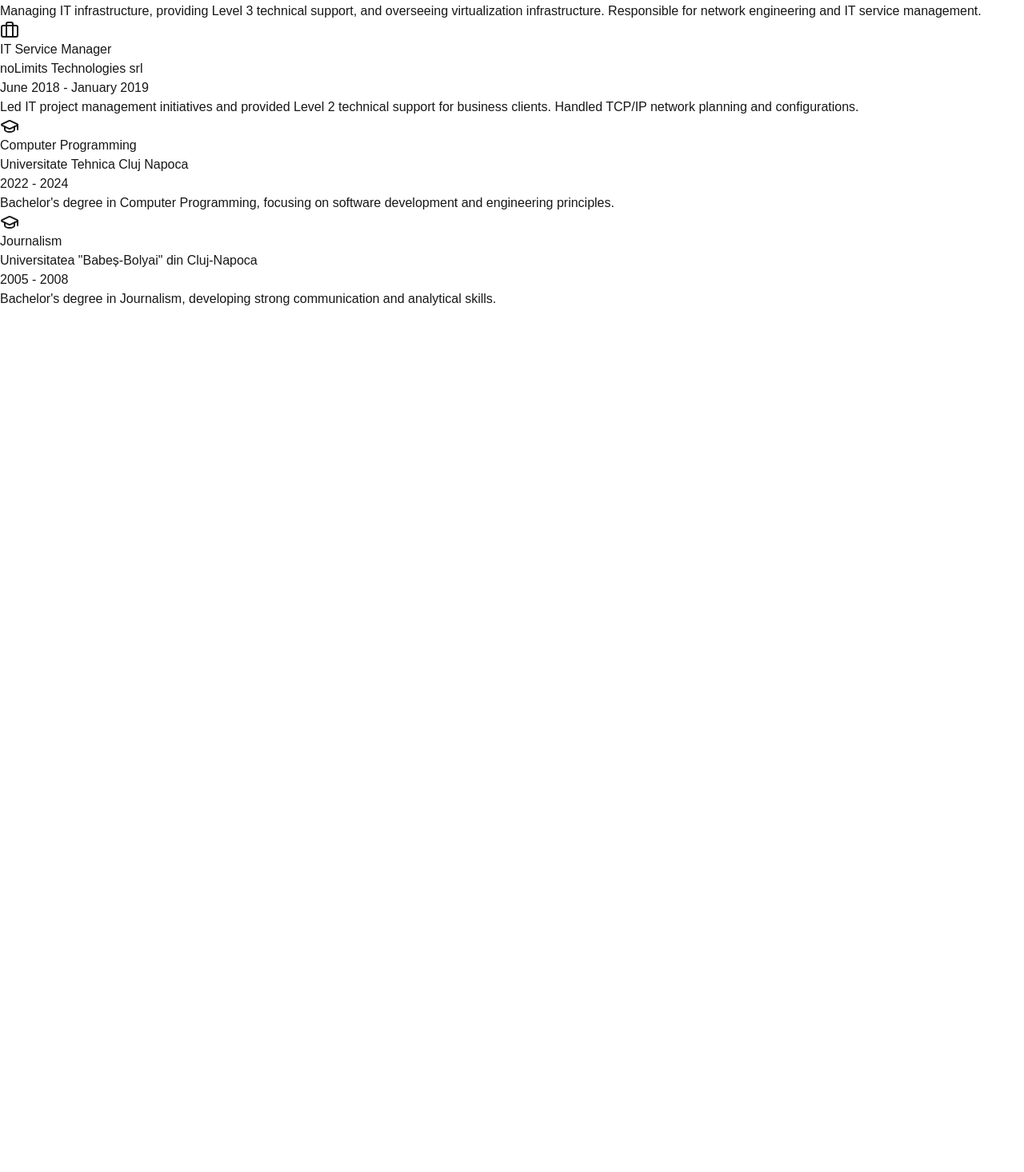
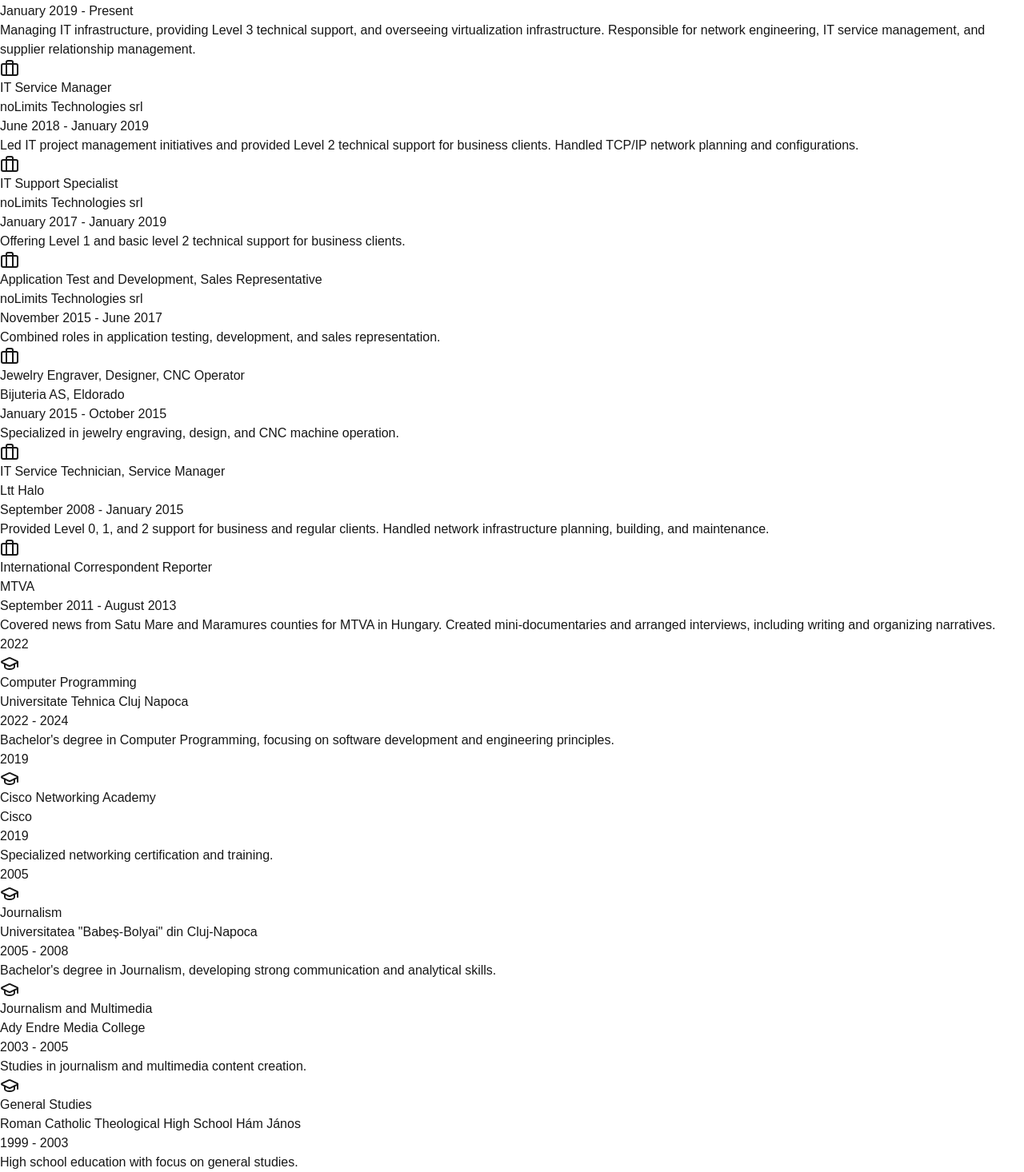
Before and after one commit to raymondcsirak/personal-site, a Next.js app: page / in a window 1280 px wide. Shown: the part 1702-3168 px from the top of the page at 80% size. Before the commit the page ends 2088 px from the top, so only its background shows below. Built offline with nearby package versions, Linux system fonts and the light colour scheme.

Commit message:
Expand professional experience and education timeline with comprehensive details

```diff
--- a/src/app/components/AnimatedHero.tsx
+++ b/src/app/components/AnimatedHero.tsx
@@ -44,6 +44,8 @@
           </a>
         </div>
 
+        {/* Terminal Style Intro and Description Container */}
+        <div className="w-full max-w-2xl">
           {/* Terminal Style Intro */}
           <TerminalIntro />
 
@@ -52,18 +54,20 @@
             initial={{ opacity: 0 }}
             animate={{ opacity: 1 }}
             transition={{ delay: 1.5 }}
-          className="max-w-2xl text-gray-300 leading-relaxed"
+            className="text-gray-300 leading-relaxed text-left"
           >
             With over ten years of experience in the IT industry, I am a DevOps Engineer and SRE specializing in Kubernetes, CI/CD, and infrastructure automation. I'm passionate about optimizing performance, reliability, and security through modern cloud-native solutions.
           </motion.p>
+        </div>
       </motion.div>
 
       {/* Dotted Line Separator */}
       <div className="flex items-center justify-center mt-20 mb-4">
-        <div className="w-12 h-12 flex items-center justify-center">
+        <div className="flex-1 border-t border-dashed border-gray-700"></div>
+        <div className="px-6">
           <span className="text-gray-600 font-mono">&lt;/&gt;</span>
         </div>
-        <div className="flex-1 border-t border-dashed border-gray-700 mx-4"></div>
+        <div className="flex-1 border-t border-dashed border-gray-700"></div>
       </div>
     </>
   );
--- a/src/app/components/ExperienceTimeline.tsx
+++ b/src/app/components/ExperienceTimeline.tsx
@@ -66,14 +66,14 @@
       title: "DevOps Engineer & SRE",
       company: "Hitter Technologies srl",
       date: "March 2022 - Present",
-      description: "Leading DevOps initiatives, managing Kubernetes clusters, and implementing CI/CD pipelines. Specializing in containerization, infrastructure automation, and system reliability.",
+      description: "Leading DevOps initiatives, managing Kubernetes clusters, and implementing CI/CD pipelines. Specializing in containerization, infrastructure automation, and system reliability. Key expertise in Kubernetes & IaC, containerization, CI/CD automation with GitLab and ArgoCD, backup strategies, and Linux administration.",
       year: "2024",
     },
     {
       title: "CIO | Head of Infrastructure",
       company: "noLimits Technologies srl / Hitter Technologies",
       date: "January 2019 - Present",
-      description: "Managing IT infrastructure, providing Level 3 technical support, and overseeing virtualization infrastructure. Responsible for network engineering and IT service management.",
+      description: "Managing IT infrastructure, providing Level 3 technical support, and overseeing virtualization infrastructure. Responsible for network engineering, IT service management, and supplier relationship management.",
       year: "2023",
     },
     {
@@ -81,6 +81,36 @@
       company: "noLimits Technologies srl",
       date: "June 2018 - January 2019",
       description: "Led IT project management initiatives and provided Level 2 technical support for business clients. Handled TCP/IP network planning and configurations.",
+    },
+    {
+      title: "IT Support Specialist",
+      company: "noLimits Technologies srl",
+      date: "January 2017 - January 2019",
+      description: "Offering Level 1 and basic level 2 technical support for business clients.",
+    },
+    {
+      title: "Application Test and Development, Sales Representative",
+      company: "noLimits Technologies srl",
+      date: "November 2015 - June 2017",
+      description: "Combined roles in application testing, development, and sales representation.",
+    },
+    {
+      title: "Jewelry Engraver, Designer, CNC Operator",
+      company: "Bijuteria AS, Eldorado",
+      date: "January 2015 - October 2015",
+      description: "Specialized in jewelry engraving, design, and CNC machine operation.",
+    },
+    {
+      title: "IT Service Technician, Service Manager",
+      company: "Ltt Halo",
+      date: "September 2008 - January 2015",
+      description: "Provided Level 0, 1, and 2 support for business and regular clients. Handled network infrastructure planning, building, and maintenance.",
+    },
+    {
+      title: "International Correspondent Reporter",
+      company: "MTVA",
+      date: "September 2011 - August 2013",
+      description: "Covered news from Satu Mare and Maramures counties for MTVA in Hungary. Created mini-documentaries and arranged interviews, including writing and organizing narratives.",
     },
   ];
 
@@ -91,12 +121,36 @@
       date: "2022 - 2024",
       description: "Bachelor's degree in Computer Programming, focusing on software development and engineering principles.",
       isEducation: true,
+      year: "2022",
+    },
+    {
+      title: "Cisco Networking Academy",
+      company: "Cisco",
+      date: "2019",
+      description: "Specialized networking certification and training.",
+      isEducation: true,
+      year: "2019",
     },
     {
       title: "Journalism",
       company: 'Universitatea "Babeș-Bolyai" din Cluj-Napoca',
       date: "2005 - 2008",
       description: "Bachelor's degree in Journalism, developing strong communication and analytical skills.",
+      isEducation: true,
+      year: "2005",
+    },
+    {
+      title: "Journalism and Multimedia",
+      company: "Ady Endre Media College",
+      date: "2003 - 2005",
+      description: "Studies in journalism and multimedia content creation.",
+      isEducation: true,
+    },
+    {
+      title: "General Studies",
+      company: "Roman Catholic Theological High School Hám János",
+      date: "1999 - 2003",
+      description: "High school education with focus on general studies.",
       isEducation: true,
     },
   ];
--- a/src/app/components/TerminalIntro.tsx
+++ b/src/app/components/TerminalIntro.tsx
@@ -4,7 +4,7 @@
 
 export default function TerminalIntro() {
   return (
-    <div className="font-mono text-lg mb-8">
+    <div className="font-mono text-lg mb-8 text-left">
       <TypeWriter
         onInit={(typewriter) => {
           typewriter
```
Lines whose indentation alone changed are shown as unchanged.
